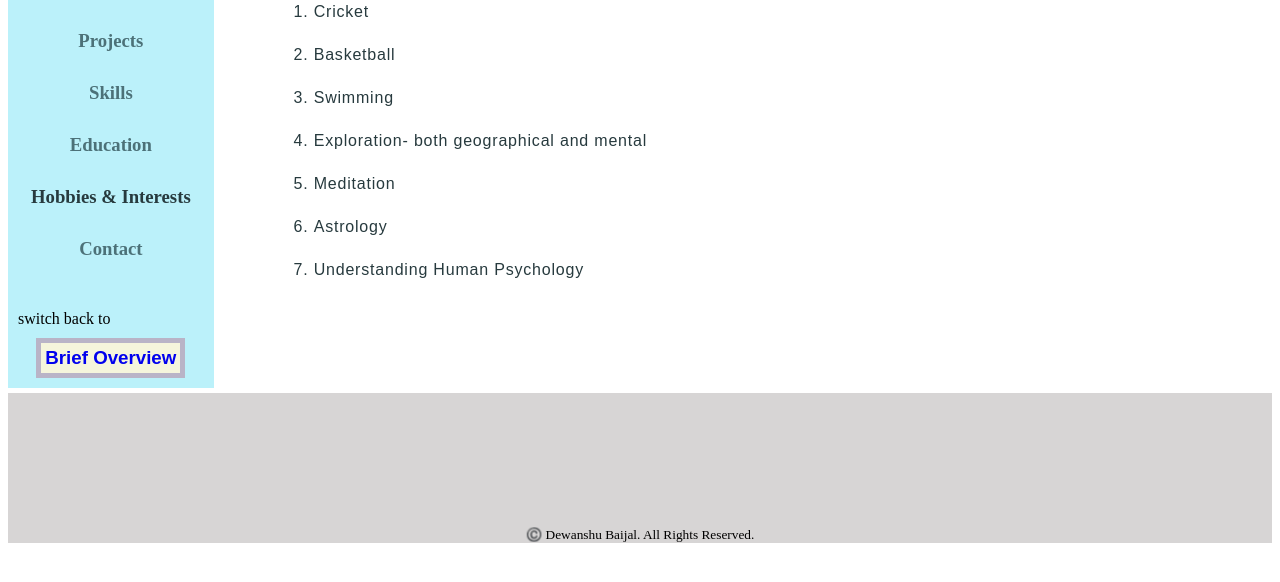
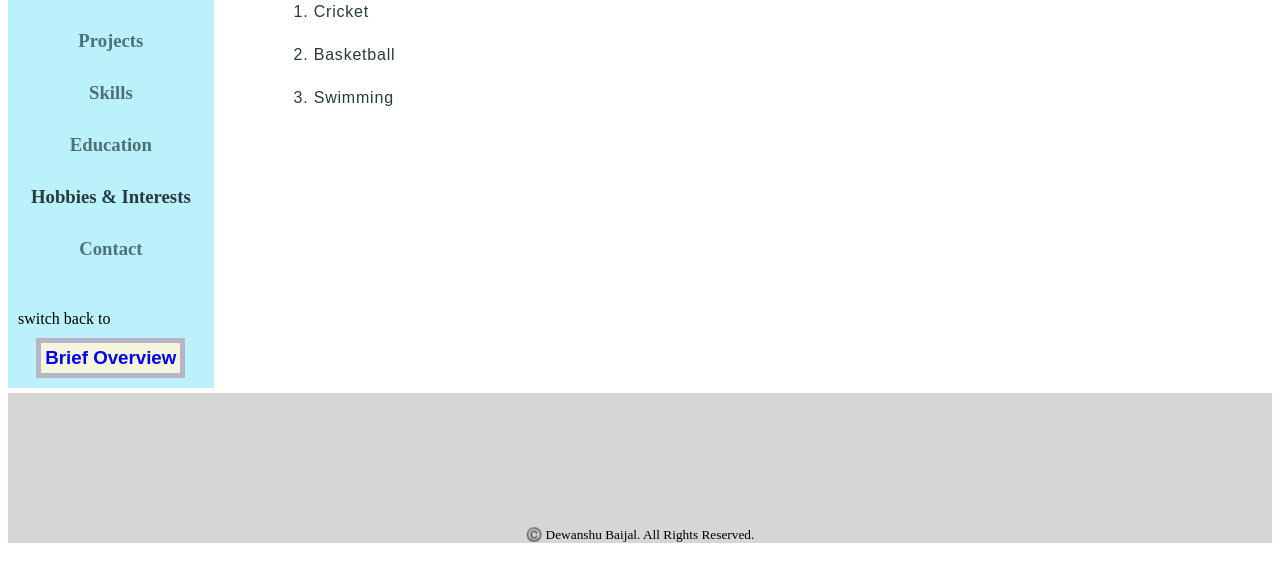
Before and after one commit to dewanshubaijal/dewanshubaijal, a plain HTML site: page resume elements/hobNinterest.html in a window 1280 px wide. Shown: the part 190-772 px from the top of the page. Drawn offline with Linux system fonts and the light colour scheme.

Commit message:
Update hobNinterest.html

```diff
--- a/resume elements/hobNinterest.html
+++ b/resume elements/hobNinterest.html
@@ -72,10 +72,6 @@
             <li>Cricket</li>
             <li>Basketball</li>
             <li>Swimming</li>
-            <li>Exploration- both geographical and mental</li>
-            <li>Meditation</li>
-            <li>Astrology</li>
-            <li>Understanding Human Psychology</li>
           </ol>
         </div>
       </div>
```
